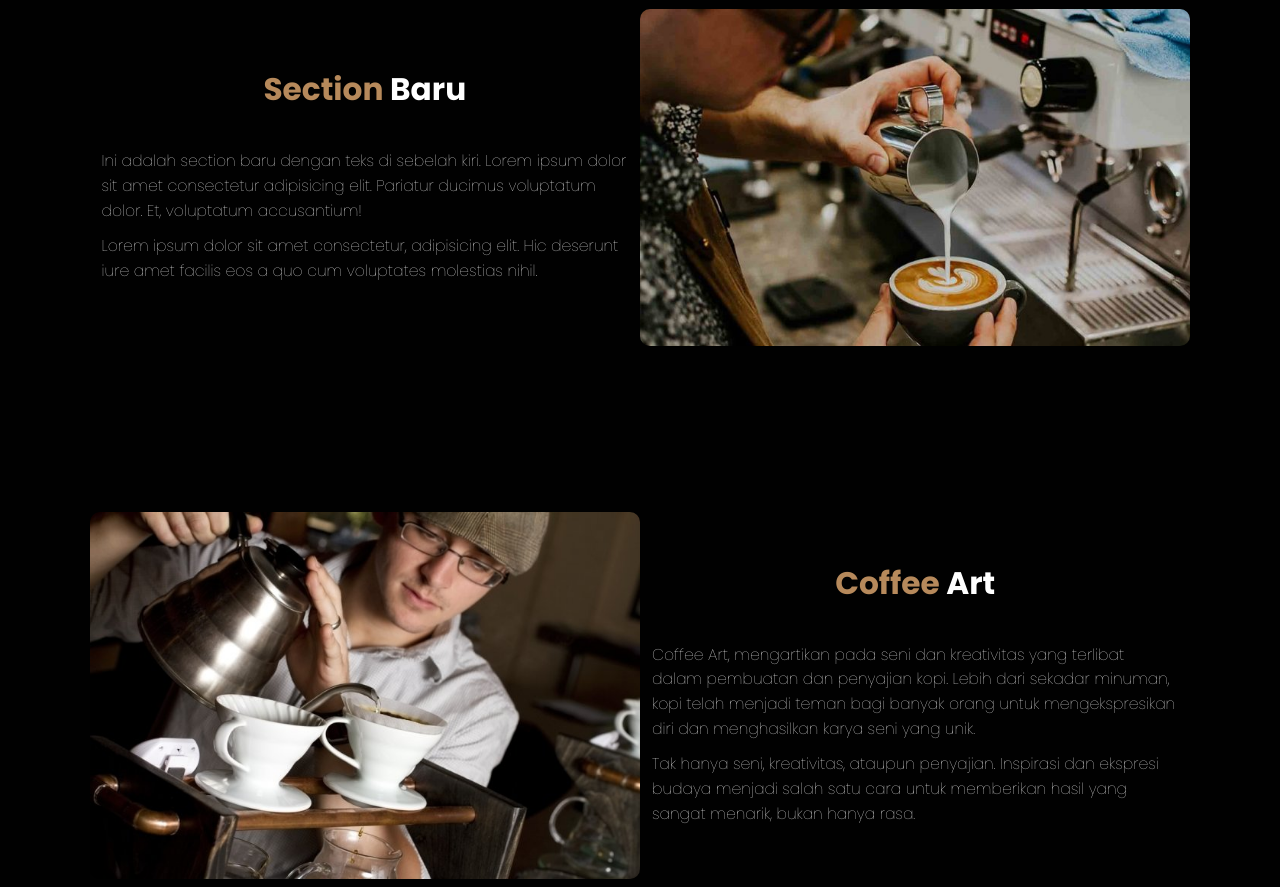
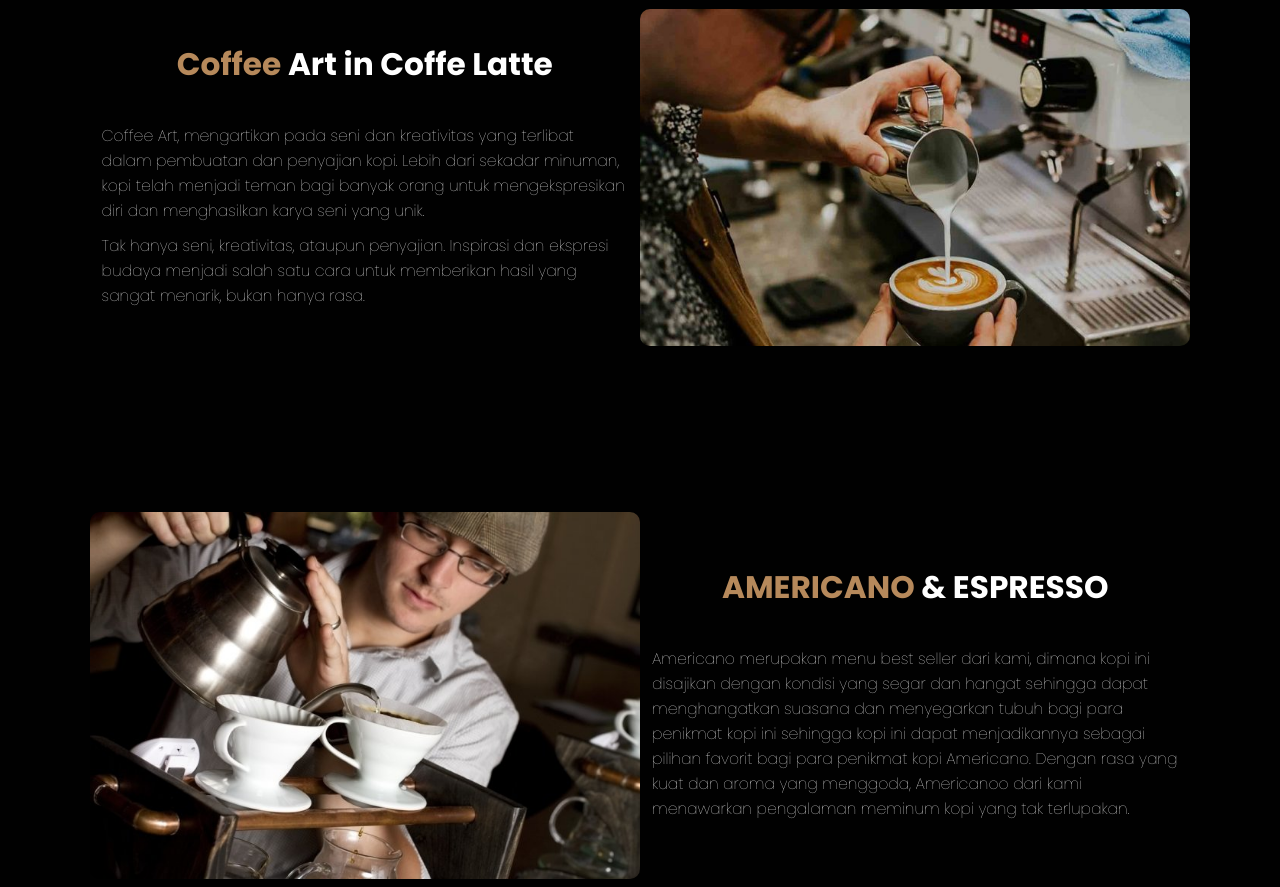
Before and after one commit to Delldvansyah/kopiid, a plain HTML site: page index.html in a window 1280 px wide. Shown: the part 2060-2947 px from the top of the page. Drawn offline with nearby package versions, Linux system fonts and the light colour scheme.

Commit message:
Update index.html

```diff
--- a/index.html
+++ b/index.html
@@ -115,15 +115,17 @@
     <section class="section-baru">
       <div class="row">
         <div class="content">
-          <h2><span>Section</span> Baru</h2>
+          <h2><span>Coffee</span> Art in Coffe Latte</h2>
           <p>
-            Ini adalah section baru dengan teks di sebelah kiri. Lorem ipsum
-            dolor sit amet consectetur adipisicing elit. Pariatur ducimus
-            voluptatum dolor. Et, voluptatum accusantium!
+            Coffee Art, mengartikan pada seni dan kreativitas
+            yang terlibat dalam pembuatan dan penyajian kopi.
+            Lebih dari sekadar minuman, kopi telah menjadi teman bagi banyak orang
+            untuk mengekspresikan diri dan menghasilkan karya seni yang unik.
           </p>
           <p>
-            Lorem ipsum dolor sit amet consectetur, adipisicing elit. Hic
-            deserunt iure amet facilis eos a quo cum voluptates molestias nihil.
+            Tak hanya seni, kreativitas, ataupun penyajian. Inspirasi dan
+            ekspresi budaya menjadi salah satu cara untuk memberikan hasil
+            yang sangat menarik, bukan hanya rasa.
           </p>
         </div>
         <div class="section-img">
@@ -143,17 +145,15 @@
           <img src="img/x0Qz83PkQS.jpg" alt="Section Kanan" />
         </div>
         <div class="content">
-          <h2><span>Coffee</span> Art</h2>
+          <h2><span>AMERICANO</span> & ESPRESSO</h2>
           <p>
-            Coffee Art, mengartikan pada seni dan kreativitas
-            yang terlibat dalam pembuatan dan penyajian kopi.
-            Lebih dari sekadar minuman, kopi telah menjadi teman bagi banyak orang
-            untuk mengekspresikan diri dan menghasilkan karya seni yang unik.
-          </p>
-          <p>
-            Tak hanya seni, kreativitas, ataupun penyajian. Inspirasi dan
-            ekspresi budaya menjadi salah satu cara untuk memberikan hasil
-            yang sangat menarik, bukan hanya rasa.
+            Americano merupakan menu best seller dari kami, dimana kopi ini
+            disajikan dengan kondisi yang segar dan hangat
+            sehingga dapat menghangatkan suasana dan menyegarkan tubuh bagi para
+            penikmat kopi ini sehingga kopi ini dapat
+            menjadikannya sebagai pilihan favorit bagi para penikmat kopi Americano.
+            Dengan rasa yang kuat dan aroma yang menggoda,
+            Americanoo dari kami menawarkan pengalaman meminum kopi yang tak terlupakan.
           </p>
         </div>
       </div>
```
